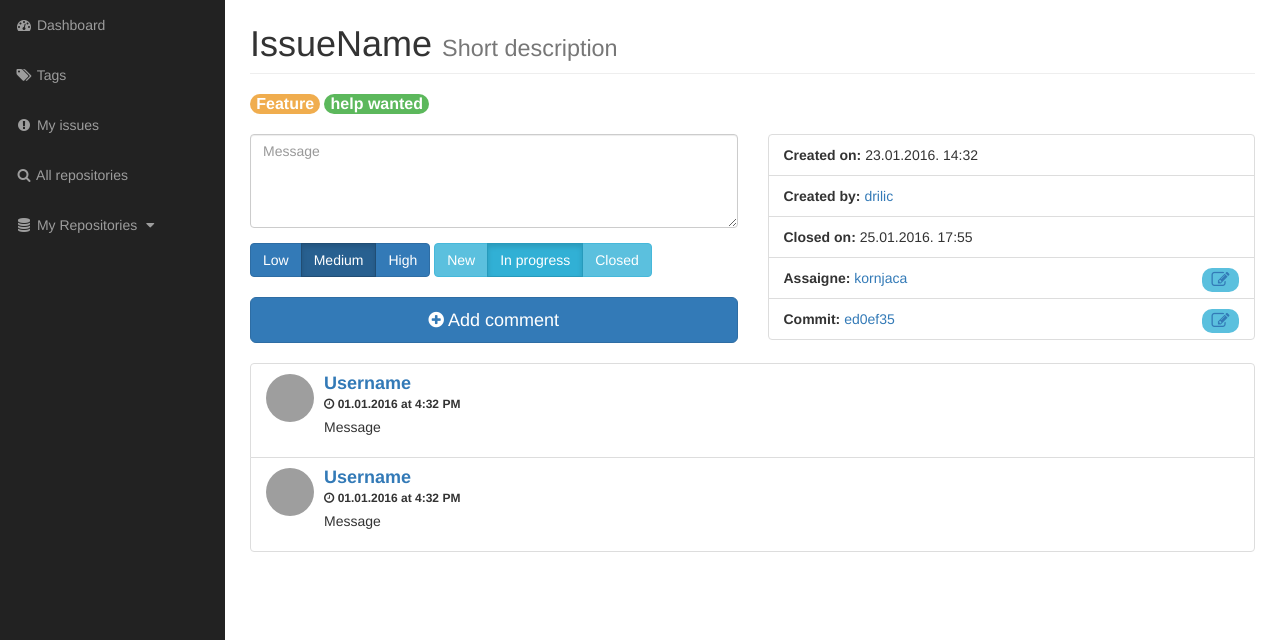
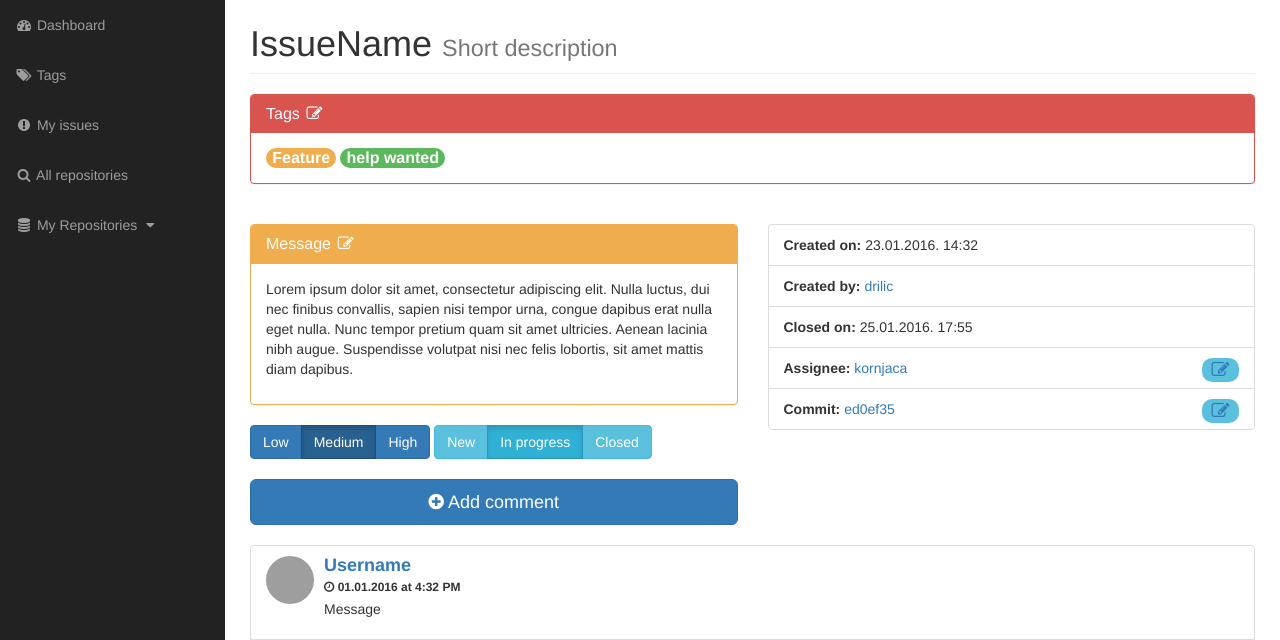
Before and after one commit to UKS-Tim3/Issuebox, a Django app: page /website/issue/ in a window 1280 px wide. Shown: the part 51-691 px from the top of the page. Run offline with Django 3.2, Linux system fonts and the light colour scheme; some libraries are stand-ins or nearby versions; grey boxes are pictures that could not be loaded.

```diff
--- a/issuebox/website/templates/website/issue.html
+++ b/issuebox/website/templates/website/issue.html
@@ -12,17 +12,41 @@
         </div>
         <div class="row">
             <div class="container-fluid">
-                <span class="label label-warning tag"><font size="3">Feature</font></span>
-                <span class="label label-success tag"><font size="3">help wanted</font></span>
+                <div class="panel panel-red">
+                    <div class="panel-heading">
+                        <h3 class="panel-title">Tags <a href="#" data-toggle="modal"
+                                                           data-target="#addCommit"><i
+                                class="fa fa-fw fa-pencil-square-o"></i></a></h3></div>
+                    <div class="panel-body">
+                        <span class="label label-warning tag"><font size="3">Feature</font></span>
+                        <span class="label label-success tag"><font size="3">help wanted</font></span>
+                    </div>
+                </div>
             </div>
-            <br />
+            <br/>
         </div>
         <div class="row">
             <div class="col-lg-6">
                 <div class="container-fluid">
                     <div class="row">
                         <div class="form-group">
-                            <textarea class="form-control" rows="4" id="Message" placeholder="Message" style="resize:vertical;"></textarea>
+                            <div class="panel panel-yellow">
+                                <div class="panel-heading">
+                                    <h3 class="panel-title">Message <a href="#" data-toggle="modal"
+                                                                       data-target="#addCommit"><i
+                                            class="fa fa-fw fa-pencil-square-o"></i></a></h3></div>
+                                <div class="panel-body">
+                                    <p>
+                                        Lorem ipsum dolor sit amet, consectetur adipiscing elit. Nulla luctus, dui nec
+                                        finibus convallis, sapien nisi tempor urna,
+                                        congue dapibus erat nulla eget nulla. Nunc tempor pretium quam sit amet
+                                        ultricies.
+                                        Aenean lacinia nibh augue. Suspendisse volutpat nisi nec felis lobortis, sit
+                                        amet mattis diam dapibus.
+                                    </p>
+                                </div>
+                            </div>
+
                         </div>
                     </div>
                     <div class="row">
@@ -54,9 +78,8 @@
                         <button type="button" class="btn  btn-block btn-lg btn-primary" data-toggle="modal"
                                 data-target="#addComment"><i class="fa fa-plus-circle"></i> Add comment
                         </button>
-                        <br/>
                     </div>
-
+                    <br/>
                 </div>
             </div>
 
@@ -70,7 +93,7 @@
                             <li class="list-group-item"><span class="badge" style="background-color:#5bc0de">
                                 <a href="#" data-toggle="modal" data-target="#addAssigne"><font size="4"><i
                                         class="fa fa-fw fa-pencil-square-o"></i></font></a></span><b>
-                                Assaigne: </b>
+                                Assignee: </b>
                                 <a href="#">kornjaca</a>
                             </li>
                             <li class="list-group-item"><span class="badge" style="background-color:#5bc0de">
```
Also changed, not shown: issuebox/website/templates/website/modals/addNewIssue.html (added, +55 -0 lines), issuebox/website/templates/website/repository.html (+2 -18 lines).
